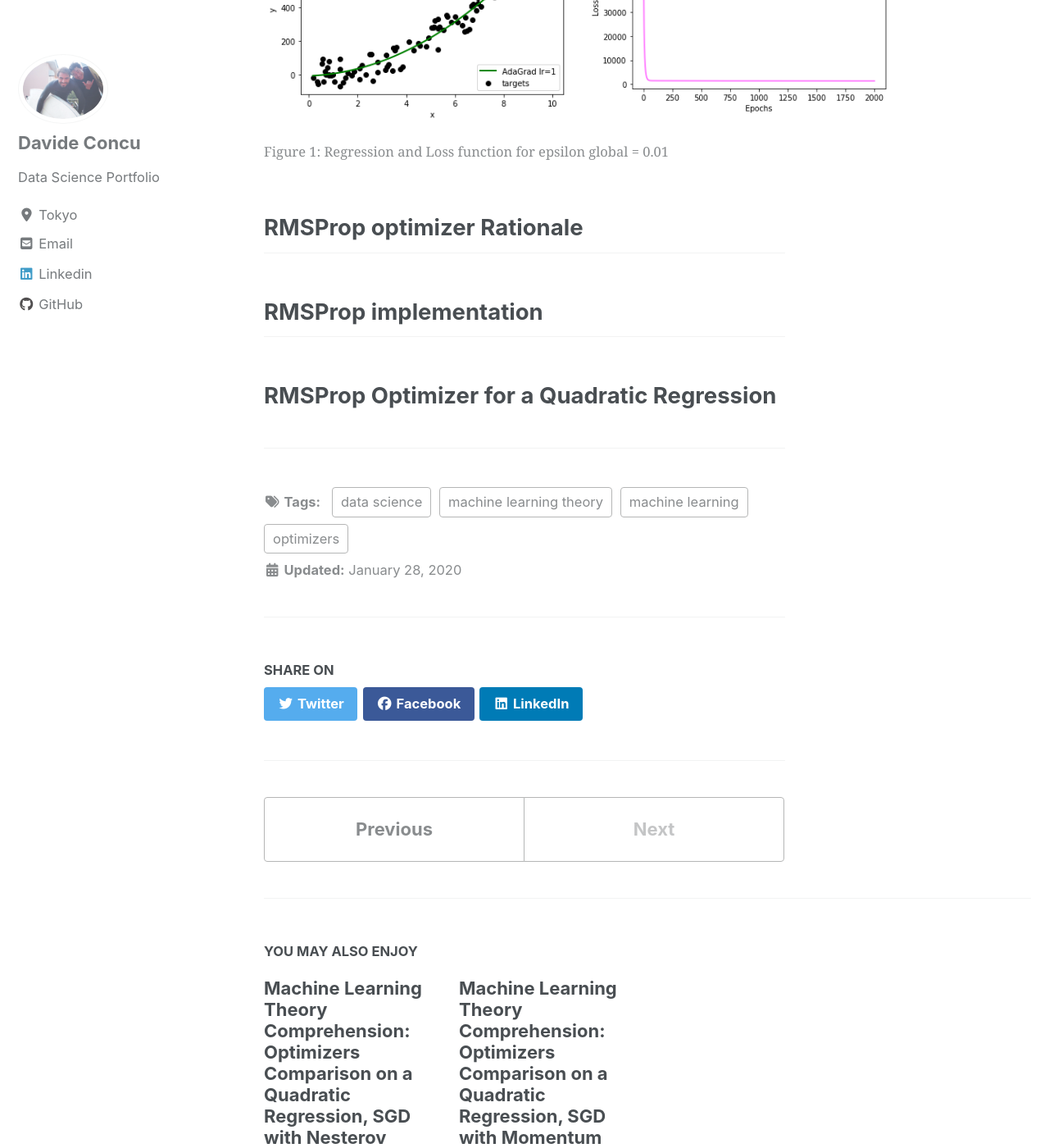
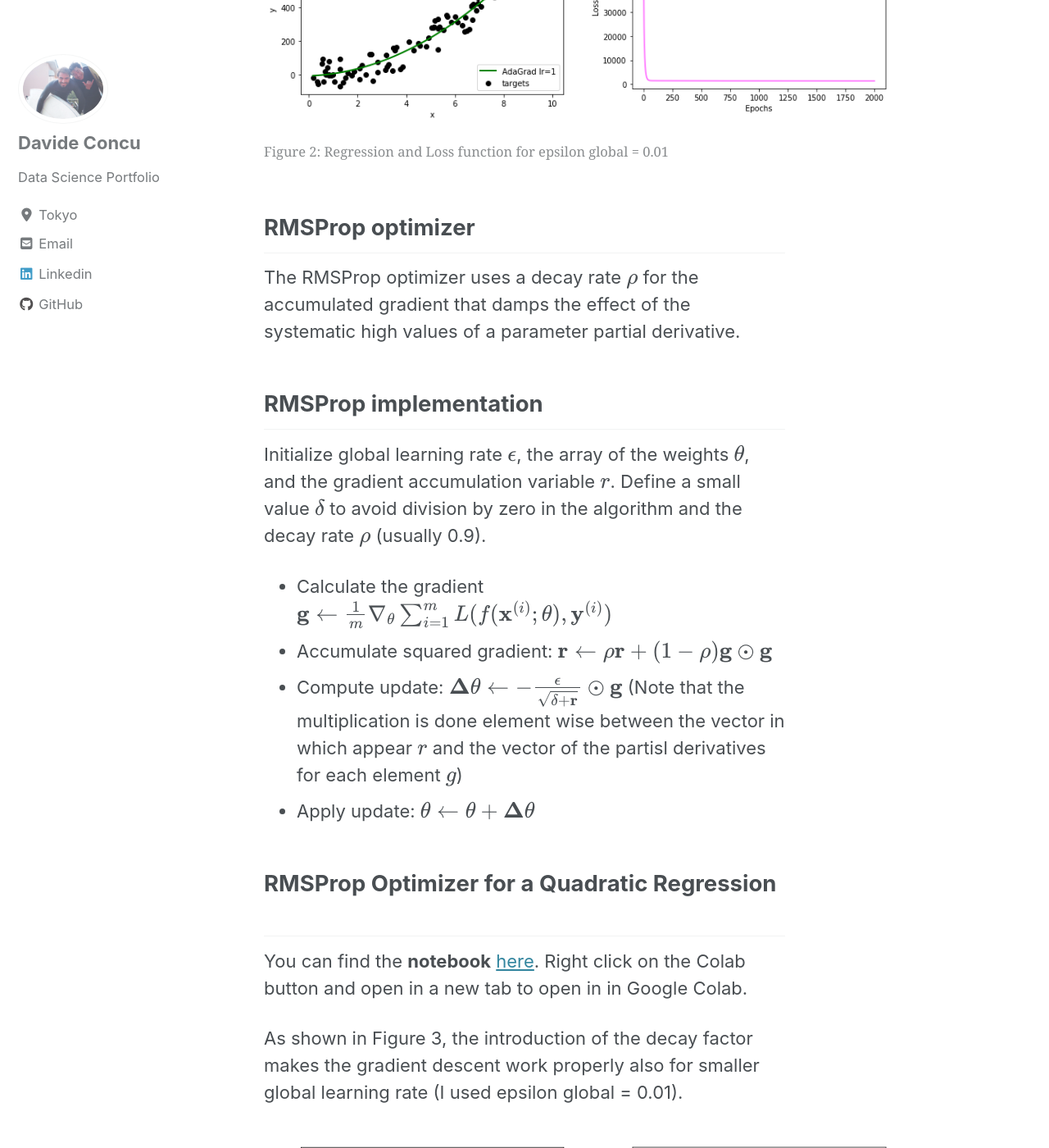
Before and after one commit to DavideDaz/EntuData, a Jekyll site: the page built from _posts/2020-02-02-OptimizersComparisonAdaGrad.md, in a window 1280 px wide and 1400 px high, scrolled down 3072 px. Shown: the whole window at 82% size. Built offline with Jekyll 4.4.1, drawn with Linux system fonts in a browser that asks for light colours; cached includes are drawn as plain includes; nearby versions of some CDN libraries; formulas are drawn with MathJax 3; some of the changed text lies outside the part shown.

Commit message:
post optim AdaGrad draft2

```diff
--- a/_posts/2020-02-02-OptimizersComparisonAdaGrad.md
+++ b/_posts/2020-02-02-OptimizersComparisonAdaGrad.md
@@ -30,7 +30,7 @@ $$ \textbf{g} \leftarrow \frac{1}{m}\nabla_\theta\sum_{i=1}^m L(\textit{f} (\mat
 * Accumulate squared gradient:
 $$ \textbf{r} \leftarrow \textbf{r}+\textbf{g}\odot\textbf{g}$$
 * Compute update:
-$$ \mathbf{\Delta}\mathbf{\theta} \leftarrow -\frac{\epsilon}{\sqrt{\delta+\textbf{r}}}\odot\textbf{g}$$
+$$ \mathbf{\Delta}\mathbf{\theta} \leftarrow -\frac{\epsilon}{\delta+\sqrt{\textbf{r}}}\odot\textbf{g}$$
 (Note that the multiplication is done element wise between the vector in which appear $$r$$ and the vector of the partisl derivatives for each element $$g$$)
 * Apply update:
 $$ \mathbf{\theta} \leftarrow \mathbf{\theta}+\mathbf{\Delta}\mathbf{\theta} $$
@@ -51,16 +51,37 @@ For the quadratic regression the element-wise product of the gradient is systema
 By increasing the global learning rate, we can compensate the effect of AdaGrad. In Figure 2 is shown the attempt with a very large learning rate (epsilon global = 1)
 
 <figure class="half full">
-<img src="{{ site.url }}{{ site.baseurl }}/OptimizerComparison/AdaReg1.png" alt="SGD with momentum loss">
-<img src="{{ site.url }}{{ site.baseurl }}/OptimizerComparison/AdaLoss1.png" alt="SGD with momentum loss mag">
-<figcaption>Figure 1: Regression and Loss function for epsilon global = 0.01</figcaption>
+<img src="{{ site.url }}{{ site.baseurl }}/OptimizerComparison/AdaReg1.png" alt="Ada Reg">
+<img src="{{ site.url }}{{ site.baseurl }}/OptimizerComparison/AdaLoss1.png" alt="Ada Loss">
+<figcaption>Figure 2: Regression and Loss function for epsilon global = 0.01</figcaption>
 </figure>
 
-## RMSProp optimizer Rationale
+## RMSProp optimizer
 
-
+The RMSProp optimizer uses a decay rate $$\rho$$ for the accumulated gradient that damps the effect of the systematic high values of a parameter partial derivative.
 
 ## RMSProp implementation
 
+Initialize global learning rate $$\epsilon$$, the array of the weights $$\theta$$, and the gradient accumulation variable $$r$$.
+Define a small value $$\delta$$ to avoid division by zero in the algorithm and the decay rate $$\rho$$ (usually 0.9).
+* Calculate the gradient
+$$ \textbf{g} \leftarrow \frac{1}{m}\nabla_\theta\sum_{i=1}^m L(\textit{f} (\mathbf{x}^{(i)};\mathbf{\theta}),\mathbf{y}^{(i)})$$
+* Accumulate squared gradient:
+$$ \textbf{r} \leftarrow \rho\textbf{r}+(1-\rho)\textbf{g}\odot\textbf{g}$$
+* Compute update:
+$$ \mathbf{\Delta}\mathbf{\theta} \leftarrow -\frac{\epsilon}{\sqrt{\delta+\textbf{r}}}\odot\textbf{g}$$
+(Note that the multiplication is done element wise between the vector in which appear $$r$$ and the vector of the partisl derivatives for each element $$g$$)
+* Apply update:
+$$ \mathbf{\theta} \leftarrow \mathbf{\theta}+\mathbf{\Delta}\mathbf{\theta} $$
 
 ## RMSProp Optimizer for a Quadratic Regression
+
+You can find the **notebook** [here](https://github.com/DavideDaz/TokyoDataScience/blob/master/Assignments/Gradient%20Descent%20Assignment/Basis%20Neural%20Network%20-%20Quadratic%20-%20RMSProp.ipynb). Right click on the Colab button and open in a new tab to open in in Google Colab.
+
+As shown in Figure 3, the introduction of the decay factor makes the gradient descent work properly also for smaller global learning rate (I used epsilon global = 0.01).
+
+<figure class="half full">
+<img src="{{ site.url }}{{ site.baseurl }}/OptimizerComparison/RMSReg01.png" alt="RMS reg">
+<img src="{{ site.url }}{{ site.baseurl }}/OptimizerComparison/RMSLoss01.png" alt="RMS loss">
+<figcaption>Figure 3: Regression and Loss function with RMSPRop Optimizer,epsilon global = 0.01</figcaption>
+</figure>
```
Also changed, not shown: _posts/2020-01-28-OptimizersComparison.md (+3 -3 lines), _posts/2020-02-01-OptimizersComparisonNesterov.md (+1 -1 lines), OptimizerComparison/RMSLoss01.png (added), OptimizerComparison/RMSReg01.png (added).
